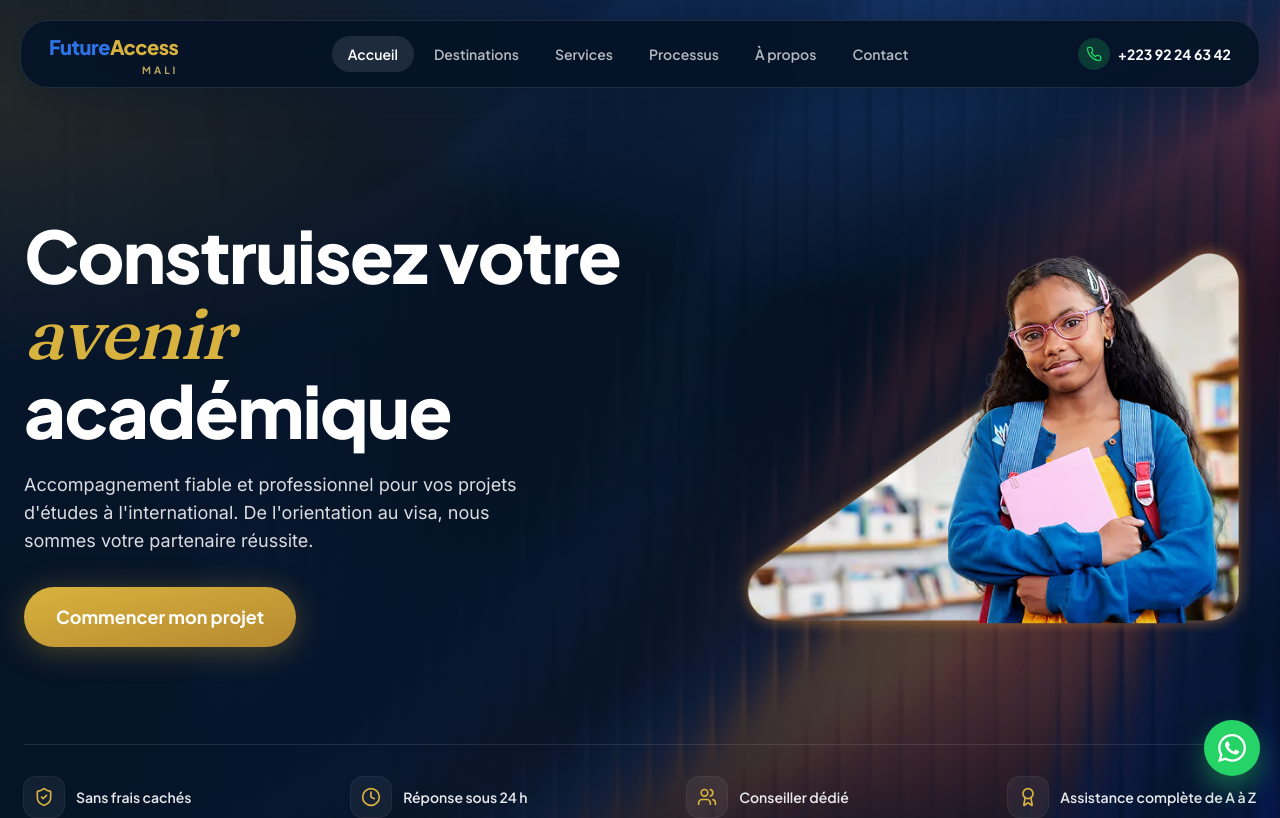
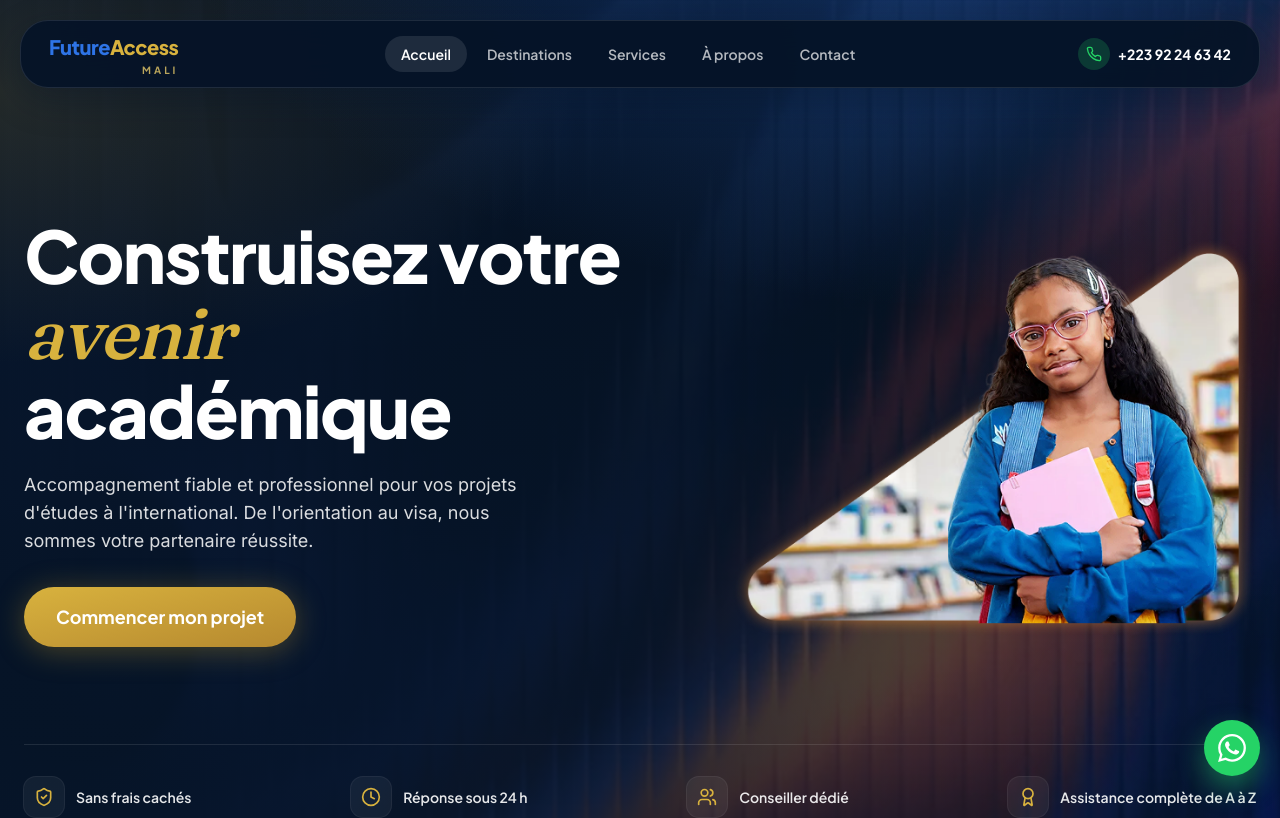
Before and after one commit to SekouBoundy/FutureAccess, a Next.js app: page / in a window 1280 px wide. Shown: the top 818 px of the page. Built offline with nearby package versions, Linux system fonts and the light colour scheme.

Commit message:
feat: temporarily hide 'Processus' link in navigation across Header and Footer components

```diff
--- a/src/app/processus/page.tsx
+++ b/src/app/processus/page.tsx
@@ -1,6 +1,8 @@
 import type { Metadata } from "next";
+import { notFound } from "next/navigation";
 import CtaCard from "@/components/CtaCard";
 
+// Route masquée temporairement — décommenter le retour ci-dessous pour la réactiver.
 export const metadata: Metadata = {
   title: "Processus — FutureAccess",
   description:
@@ -151,6 +153,8 @@ function Icon({ name, className }: { name: string; className: string }) {
 }
 
 export default function ProcessusPage() {
+  notFound();
+
   return (
     <main className="flex-1">
       {/* ===== EN-TÊTE ===== */}
--- a/src/components/Footer.tsx
+++ b/src/components/Footer.tsx
@@ -5,7 +5,7 @@ const NAV_LINKS = [
   { href: "/#accueil", label: "Accueil" },
   { href: "/destinations", label: "Destinations" },
   { href: "/services", label: "Services" },
-  { href: "/processus", label: "Processus" },
+  // { href: "/processus", label: "Processus" }, // masqué temporairement
   { href: "/a-propos", label: "À propos" },
   { href: "/contact", label: "Contact" },
 ];
--- a/src/components/Header.tsx
+++ b/src/components/Header.tsx
@@ -9,7 +9,7 @@ const NAV_LINKS = [
   { href: "/#accueil", label: "Accueil" },
   { href: "/destinations", label: "Destinations" },
   { href: "/services", label: "Services" },
-  { href: "/processus", label: "Processus" },
+  // { href: "/processus", label: "Processus" }, // masqué temporairement
   { href: "/a-propos", label: "À propos" },
   { href: "/contact", label: "Contact" },
 ];
```
